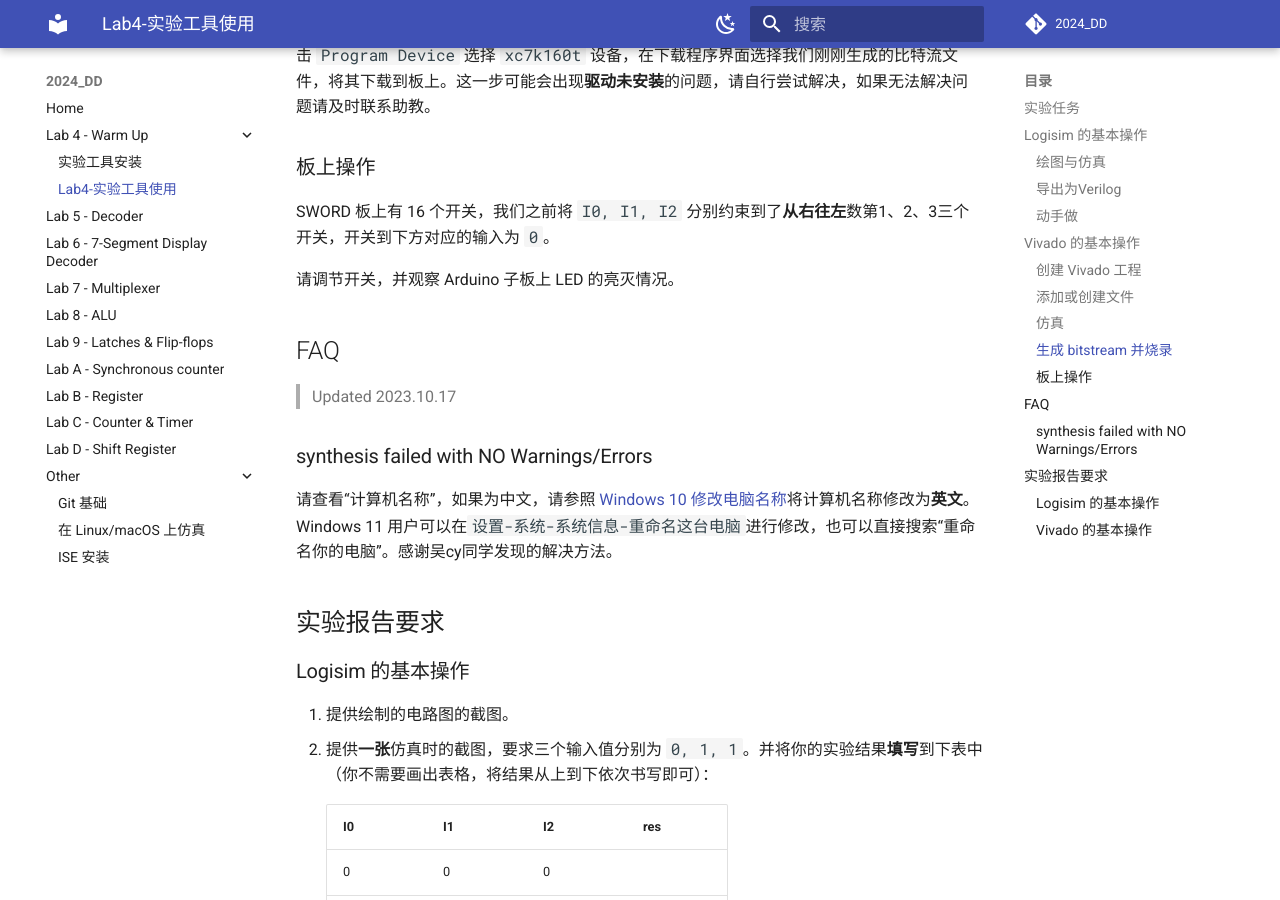
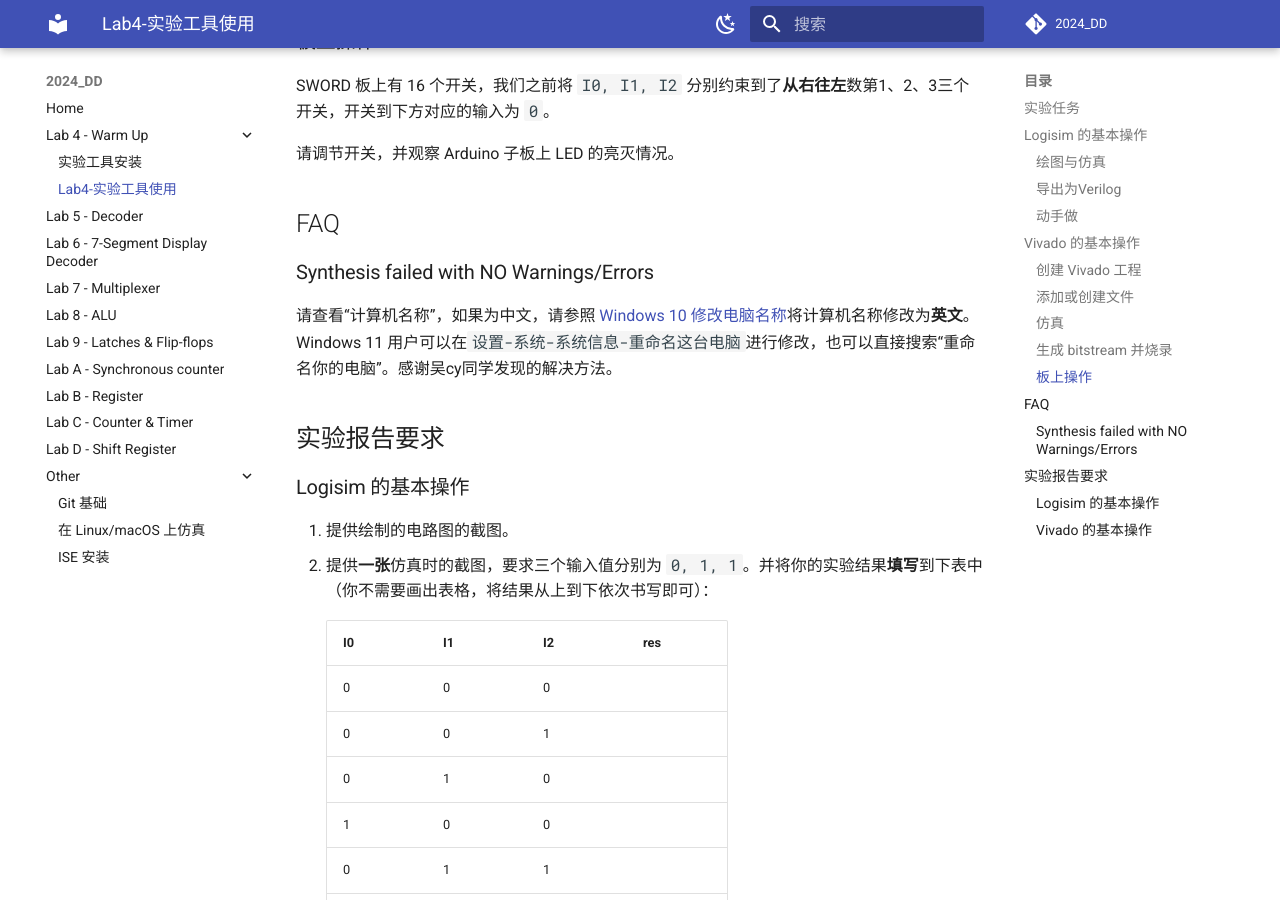
Before and after one commit to Guahao31/2024_DD, an MkDocs documentation site: the page built from docs/warmup/lab4.md, in a window 1280 px wide and 900 px high, scrolled down 7612 px. Built offline with MkDocs 1.6.1 and Material for MkDocs 9.7.7, drawn with Linux system fonts in a browser that asks for light colours; a script that is not in the unit is left out; comment, search, counter and statistics services are not loaded; some of the changed text lies outside the part shown.

Commit message:
release: warmup-lab4

```diff
--- a/docs/warmup/lab4.md
+++ b/docs/warmup/lab4.md
@@ -1,7 +1,7 @@
 # 实验工具的使用
 
-!!! danger "请注意"
-    本实验并未正式公布，内容与要求随时可能变化，仅供提前完成实验的同学参考。
+<!-- !!! danger "请注意"
+    本实验并未正式公布，内容与要求随时可能变化，仅供提前完成实验的同学参考。 -->
 
 <!-- TODO: 需要修改风格，路径/操作顺序用代码块``包裹，按钮用*** ***包裹为斜体加粗 -->
 
@@ -175,9 +175,7 @@ SWORD 板上有 16 个开关，我们之前将 `I0, I1, I2` 分别约束到了**
 
 ## FAQ
 
-> Updated 2023.10.17
-
-### synthesis failed with NO Warnings/Errors
+### Synthesis failed with NO Warnings/Errors
 
 请查看“计算机名称”，如果为中文，请参照 [Windows 10 修改电脑名称](https://support.microsoft.com/zh-cn/windows/%E9%87%8D%E5%91%BD%E5%90%8D-windows-10-%E7%94%B5%E8%84%91-750bc75d-8ff8-e99a-b9dc-04dff566ae74)将计算机名称修改为**英文**。Windows 11 用户可以在`设置-系统-系统信息-重命名这台电脑`进行修改，也可以直接搜索“重命名你的电脑”。感谢吴cy同学发现的解决方法。
 
```
Also changed, not shown: other parts of docs/warmup/lab4.md (+1 -1 lines), docs/warmup/tools_installation.md (+1 -1 lines), docs/warmup/pic/lab4/logisim_example.png.
